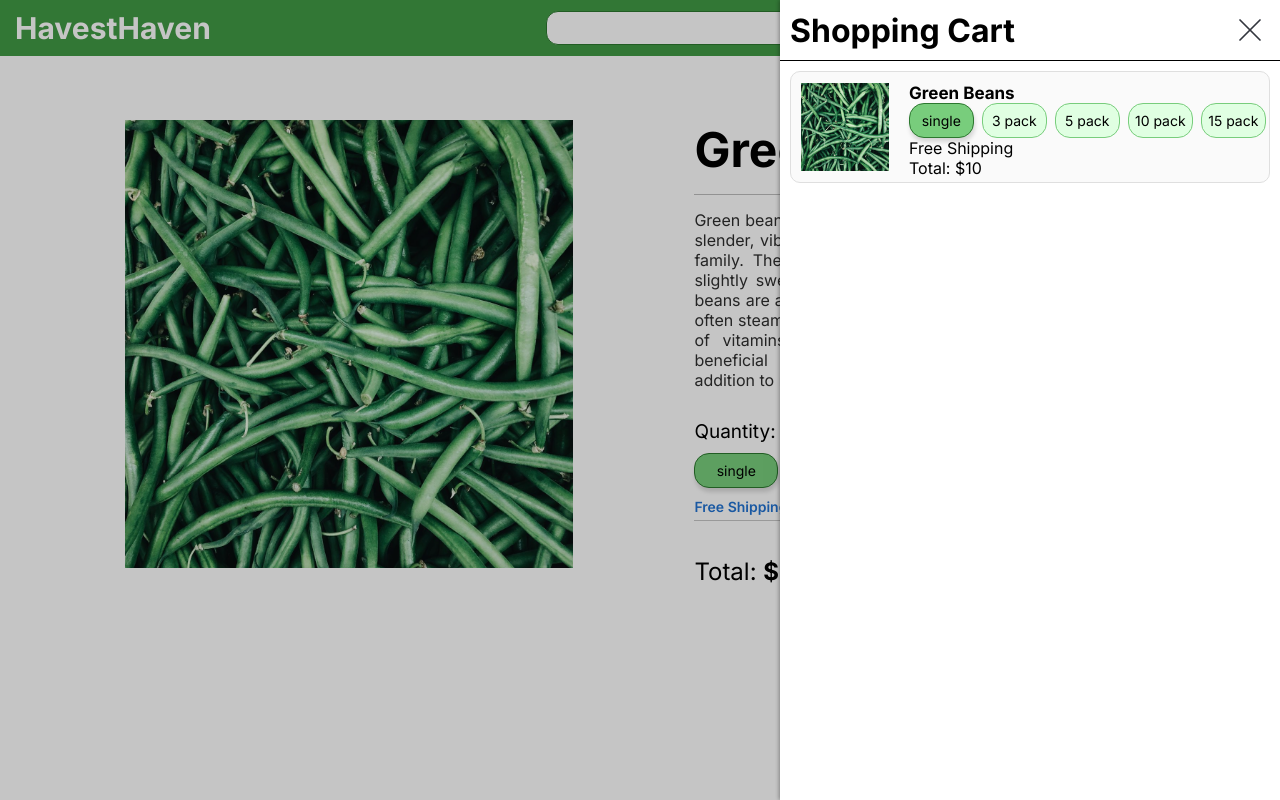
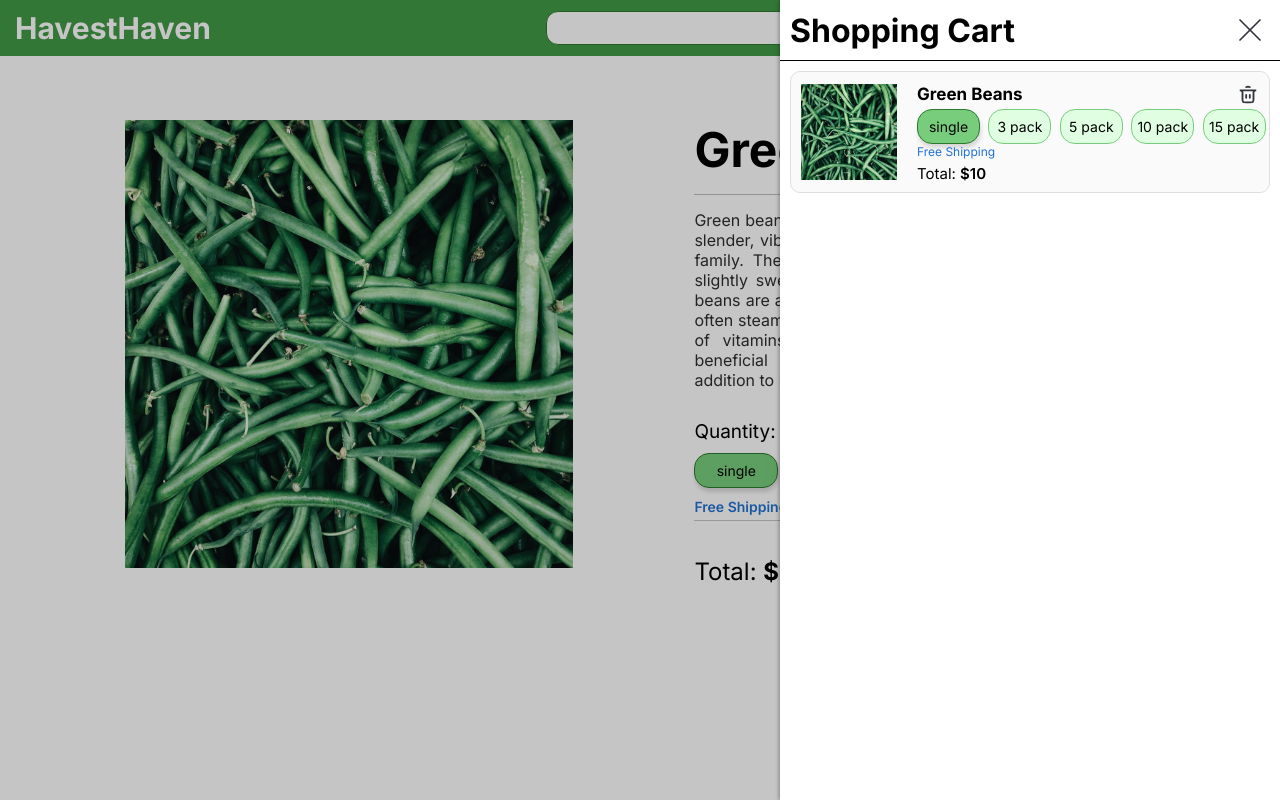
Before and after one commit to FA-71/project-HarvestHaven, an Angular app: page /product/1 in a window 1280 px wide. Both pictures are taken after a click on the element "Add to cart". Shown: the top 800 px of the page. Built offline with nearby package versions, Linux system fonts and the light colour scheme.

Commit message:
cart item remove and change working

```diff
--- a/src/app/components/cart-item/cart-item.component.css
+++ b/src/app/components/cart-item/cart-item.component.css
@@ -1,6 +1,6 @@
 .cart-item {
   /* width: 100%; */
-  height: 110px;
+  height: 120px;
   margin: 10px;
 
   background-color: #FAFAFA;
@@ -17,6 +17,8 @@
   height: 100%;
   display: flex;
   align-items: center;
+  text-decoration: none;
+  color: black;
 }
 
 .cart-item__img {
@@ -30,14 +32,41 @@
   width: 100%;
 }
 
+.cart-item__top {
+  display: flex;
+  justify-content: space-between;
+  margin-bottom: 3px;
+}
+
 .cart-item__title {
   font-size: 17px;
+}
+
+.cart-item__bin {
+  width: 22px;
+  aspect-ratio: 1;
+  padding-right: 10px;
+  cursor: pointer;
 }
 
 .cart-item__quantity {
   width: 100%;
 }
 
+.cart-item__shipping {
+  font-size: 12px;
+  color: var(--secondary-blue);
+}
+
 .quantity-div__button {
   font-size: 10px;
 }
+
+.cart-item__price-p {
+  margin-top: 5px;
+  font-size: 15px;
+}
+
+.cart-item__price {
+  font-weight: 600;
+}
--- a/src/app/components/cart-item/cart-item.component.html
+++ b/src/app/components/cart-item/cart-item.component.html
@@ -3,9 +3,14 @@
     <img src="../../../assets/products/{{product.img}}" alt="{{product.name}}" class="cart-item__img">
   </a>
   <div class="cart-item__details">
-    <h3 class="cart-item__title">{{product.name}}</h3>
+    <div class="cart-item__top">
+      <a routerLink="/product/{{product.id}}" class="cart-item__link">
+        <h3 class="cart-item__title">{{product.name}}</h3>
+      </a>
+    <img class="cart-item__bin" src="../../../assets/bin.svg" alt="bin logo" (click)="onBinClick()">
+    </div>
     <div class="cart-item__quantity">
-      <app-quantity-div [quantity]="no"></app-quantity-div>
+      <app-quantity-div (quantityClicked)="handleQuantity($event)" [quantity]="no"></app-quantity-div>
     </div>
     <p class="cart-item__shipping">Free Shipping</p>
     <p class="cart-item__price-p">Total: <span class="cart-item__price">${{product.price * no}}</span></p>
--- a/src/app/components/cart-item/cart-item.component.ts
+++ b/src/app/components/cart-item/cart-item.component.ts
@@ -1,6 +1,7 @@
 import { Component, Input, OnInit } from '@angular/core';
 import { Product } from 'src/app/models/product';
 import { ProductService } from 'src/app/services/product.service';
+import { StorageService } from 'src/app/services/storage.service';
 
 @Component({
   selector: 'app-cart-item',
@@ -12,11 +13,18 @@ export class CartItemComponent implements OnInit {
   @Input() no!: number;
   product!: Product;
 
-  constructor(private productService: ProductService) {}
+  constructor(private productService: ProductService, private storageService: StorageService) {}
 
   ngOnInit() {
     this.product = this.productService.get_product(this.id)
   }
 
+  onBinClick() {
+    this.storageService.removeItem(this.id)
+  }
+
+  handleQuantity(no: number) {
+    this.storageService.addToCart(this.id, no)
+  }
 
 }
--- a/src/app/services/storage.service.ts
+++ b/src/app/services/storage.service.ts
@@ -47,4 +47,10 @@ export class StorageService {
     localStorage.setItem('cart_list', JSON.stringify(this.cartList))
   }
 
+  removeItem(id: number) {
+    delete this.cartList[id]
+    this.updateData()
+    this.updateLocalStorage()
+  }
+
 }
```
Also changed, not shown: src/assets/bin.svg (added).
